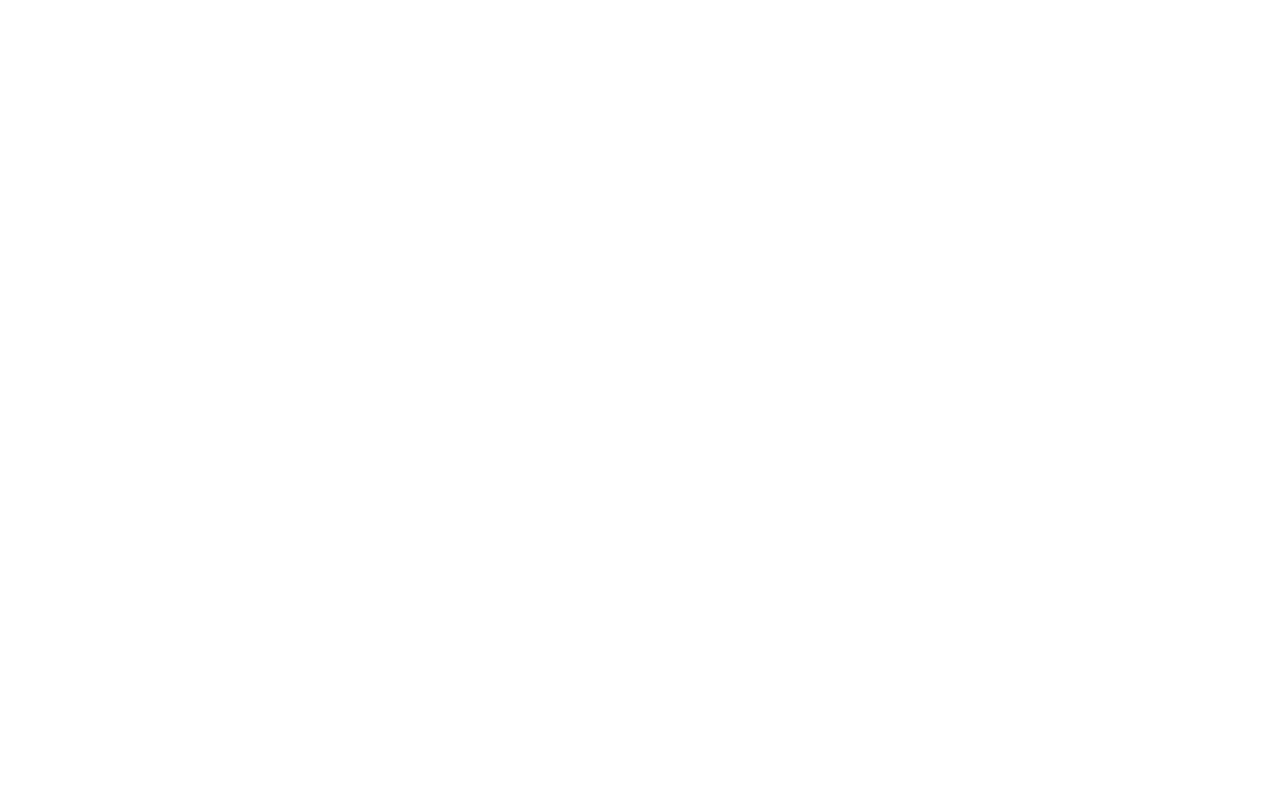
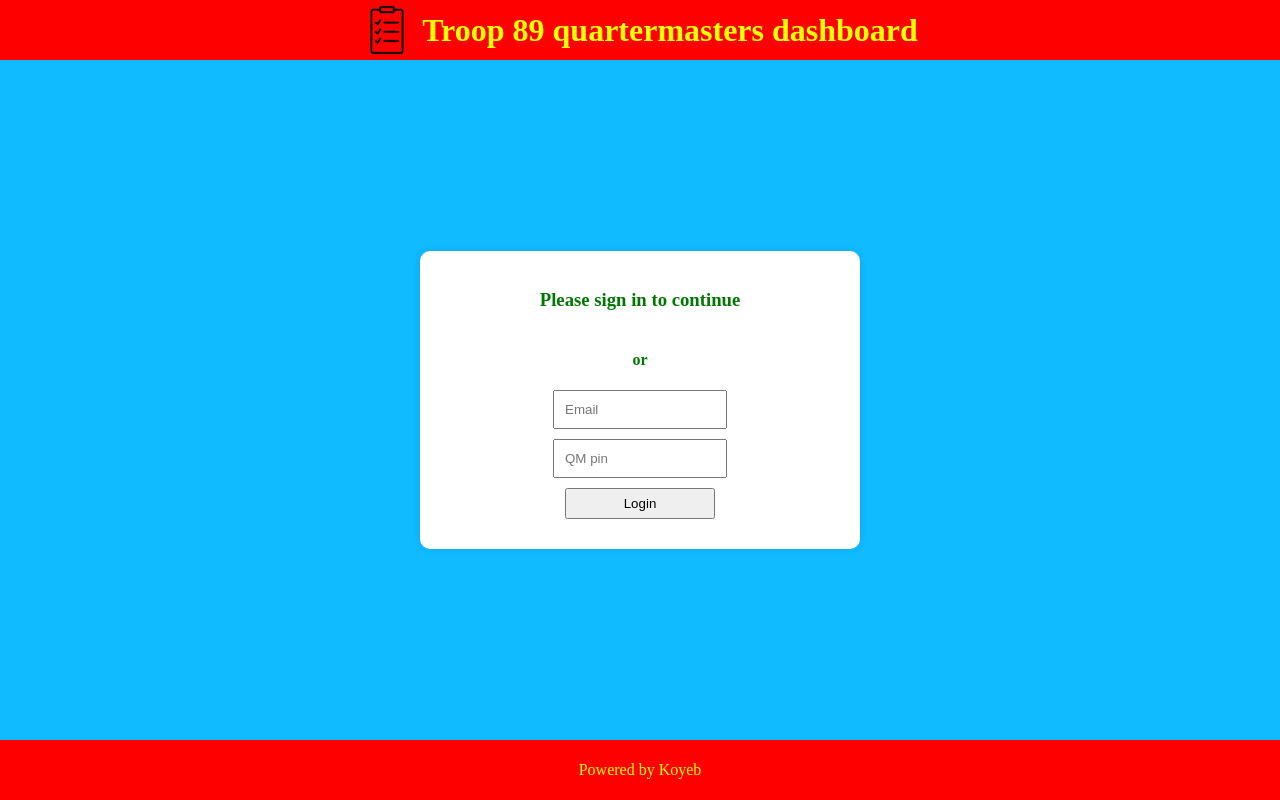
Before and after one commit to cookered/quartermasters, a Flask app: page / in a window 1280 px wide. Before the commit the page is empty. Run offline with Flask 3, Linux system fonts and the light colour scheme; some libraries are stand-ins or nearby versions.

Commit message:
Login works

```diff
--- a/app.py
+++ b/app.py
@@ -32,16 +32,21 @@ def parse_db_url(url):
         "database": match.group(5)
     }
 
-# ⚙️ Run SQL with safe parameter binding
+# ⚙️ Run SQL with safe parameter binding and dict-style rows
 def run_sql(query, params=None):
     cfg = parse_db_url(DATABASE_URL)
     conn = pg8000.dbapi.connect(**cfg)
     cursor = conn.cursor()
     cursor.execute(query, params or [])
+
     try:
-        result = cursor.fetchall()
+        # ⛏️ Extract rows as dictionaries
+        rows = cursor.fetchall()
+        columns = [desc[0] for desc in cursor.description]
+        result = [dict(zip(columns, row)) for row in rows]
     except pg8000.dbapi.ProgrammingError:
         result = []
+
     conn.commit()
     cursor.close()
     conn.close()
--- a/static/app.js
+++ b/static/app.js
@@ -2,8 +2,8 @@ const supa = "https://troop89qm.koyeb.app";
 const local = "http://127.0.0.1:5000";
 const API = supa;
 // 🧠 Run raw SQL via Flask (pg8000-powered)
-function execute(sql, params = [], onSuccess = () => {}, onError = () => {}) {
-  fetch(`${API}/raw-sql`, {
+function execute(sql, params = []) {
+  return fetch(`${API}/raw-sql`, {
     method: "POST",
     headers: { "Content-Type": "application/json" },
     body: JSON.stringify({ sql, params })
@@ -12,11 +12,11 @@ function execute(sql, params = [], onSuccess = () => {}, onError = () => {}) {
     .then(data => {
       if (data.error) throw new Error(data.error);
       console.log("✅ SQL result:", data.result);
-      onSuccess(data.result);
+      return data.result;
     })
     .catch(err => {
       console.error("❌ SQL error:", err);
-      onError(err);
+      return null;
     });
 }
 
@@ -45,12 +45,3 @@ function uploadImage(inputId, onSuccess = () => {}, onError = () => {}) {
       onError(err);
     });
 }
-
-// 🔐 Handle Google Sign-In callback
-function onGoogleLogin(response) {
-  const credential = response.credential;
-  const payload = JSON.parse(atob(credential.split(".")[1]));
-  console.log("👤 Google user:", payload);
-
-  // Optional: send token to backend for auth if needed
-}
--- a/templates/index.html
+++ b/templates/index.html
@@ -4,17 +4,151 @@
   <title>Troop 89 Quartermasters Dashboard</title>
   <meta name="viewport" content="width=device-width, initial-scale=1">
   <style>
+    html, body {
+      margin: 0;
+      padding: 0;
+      min-height: 100vh;
+      display: flex;
+      flex-direction: column;
+      font-family: Times New Roman, serif;
+      background-color: #11bbff;
+      color: #007700;
+      text-align: center;
+    }
+    header, footer {
+      background-color: red;
+      color: yellow;
+      height: 60px;
+      display: flex;
+      align-items: center;
+      justify-content: center;
+      flex-shrink: 0;
+    }
+    header img {
+      width: 50px;
+      height: 50px;
+      margin-right: 10px;
+    }
+    header h1 {
+      font-size: 2em;
+      word-break: break-word;
+    }
+    @media (max-width: 600px) {
+      header h1 {
+        font-size: 1.1em;
+        margin-left: 0;
+        text-align: center;
+      }
+    }
+    main {
+      flex: 1;
+      display: flex;
+      align-items: center;
+      justify-content: center;
+      box-sizing: border-box;
+      padding: 20px;
+      width: 100%;
+      height: calc(100vh - 120px);
+    }
+
+    #login-form {
+      display: flex;
+      flex-direction: column;
+      justify-content: center;
+      align-items: center;
+      background-color: white;
+      padding: 20px;
+      border-radius: 10px;
+      box-shadow: 0 0 10px rgba(0,0,0,0.1);
+      height: 100%;
+      width: 400px;
+      margin: auto;
+      align-self: stretch;
+    }
+    #login-form input {
+      width: 150px;
+      padding: 10px;
+      margin-bottom: 10px;
+    }
+    #login-form input[type="submit"] {
+      padding: 6px 10px;
+    }
+    .g_id_signin {
+      max-width: 400px;
+      margin: 0 auto;
+    }
+    #err-form {
+      color: red;
+      display: none;
+    }
   </style>
 </head>
 <body>
-  <div id="g_id_onload"
-       data-client_id="{{ GOOGLE_CLIENT_ID }}"
-       data-callback="onGoogleLogin"
-       data-auto_prompt="false"></div>
-  <div class="g_id_signin" data-type="standard"></div>
+  <header>
+    <img src="{{ url_for('static', filename='favicon.png') }}">
+    <h1>Troop 89 quartermasters dashboard</h1>
+  </header>
+
+  <main>
+    <form id="login-form">
+      <h3>Please sign in to continue</h3>
+      <div id="g_id_onload"
+           data-client_id="{{ GOOGLE_CLIENT_ID }}"
+           data-callback="onGoogleLogin"
+           data-auto_prompt="false"></div>
+      <div class="g_id_signin" data-type="standard"></div>
+      <h4>or</h4>
+      <input type="email" id="email" placeholder="Email" required>
+      <input type="password" id="password" placeholder="QM pin" required>
+      <input type="submit" value="Login">
+      <p id="err-form">
+        Invalid email/password. Please email <a href="mailto:mittnevaan@gmail.com">mittnevaan@gmail.com</a>
+        if you tried to log in with Google but your email is not in the database, or check your credentials if you manually entered them.
+      </p>
+    </form>
+  </main>
+
+  <footer>Powered by Koyeb</footer>
+
   <script src="https://code.jquery.com/jquery-3.6.0.min.js"></script>
+  <script src="https://accounts.google.com/gsi/client" async defer></script>
   <script src="{{ url_for('static', filename='app.js') }}"></script>
+
   <script>
+    $("#login-form").submit(function(event){
+      event.preventDefault();
+      if ($("#password").val() !== "troop89isthegoat") {
+        console.error("Invalid password");
+        $("#err-form").show();
+        return;
+      }
+      const email = $("#email").val();
+      const thing = execute("SELECT * FROM users WHERE email = %s", [email]);
+      thing.then(result => {
+        if (result && result.length > 0) {
+          console.log("✅ Manual user authenticated:", result);
+          $("#login-form").hide();
+        } else {
+          console.error("No user found with this email.");
+          $("#err-form").show();
+        }
+      });
+    });
+
+    function onGoogleLogin(response) {
+      const credential = response.credential;
+      const payload = JSON.parse(atob(credential.split(".")[1]));
+      const thing = execute("SELECT * FROM users WHERE email = %s", [payload.email]);
+      thing.then(result => {
+        if (result && result.length > 0) {
+          console.log("✅ Google user authenticated:", result);
+          $("#login-form").hide();
+        } else {
+          console.error("No user found with this email.");
+          $("#err-form").show();
+        }
+      });
+    }
   </script>
 </body>
 </html>
```
Also changed, not shown: static/favicon.png (added).
